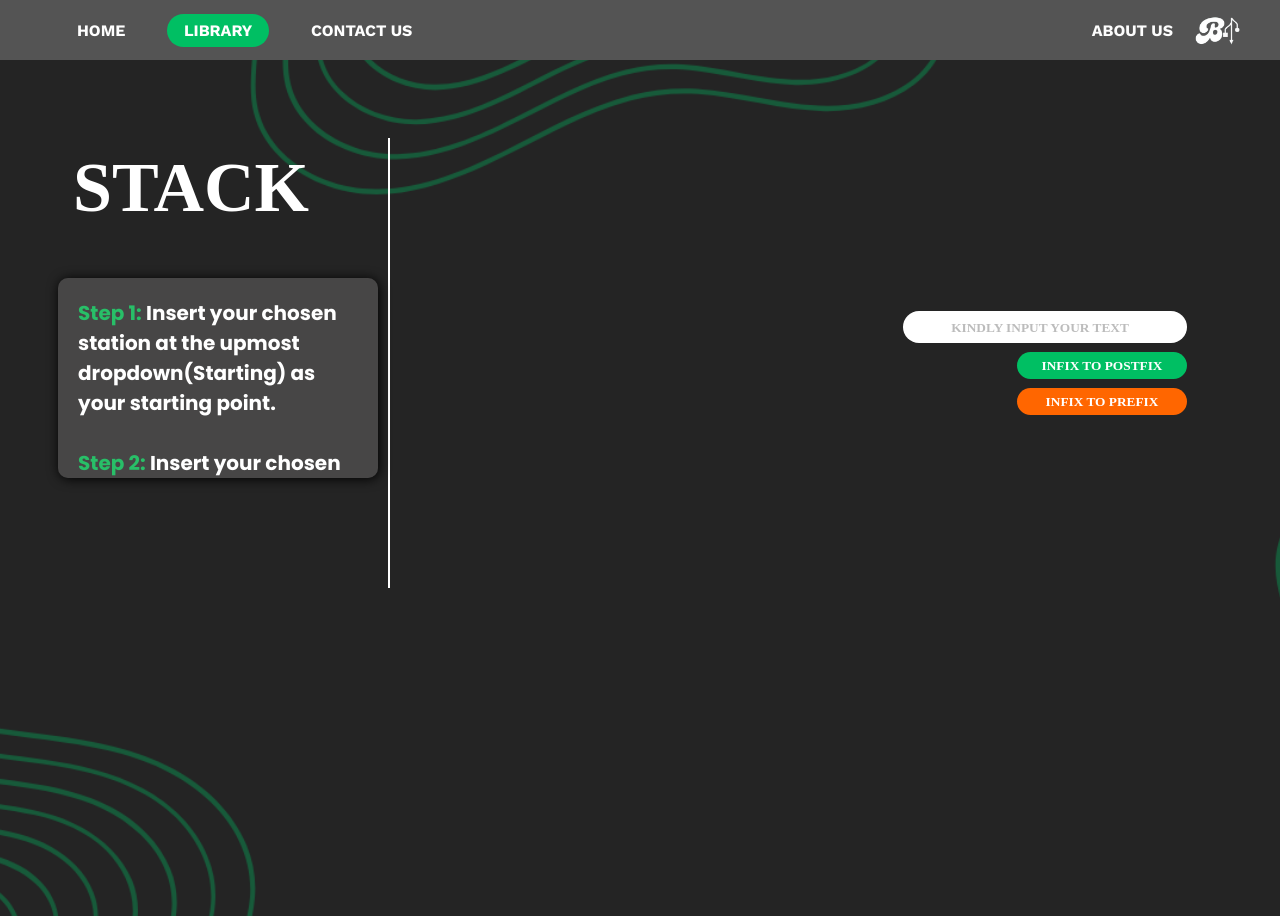
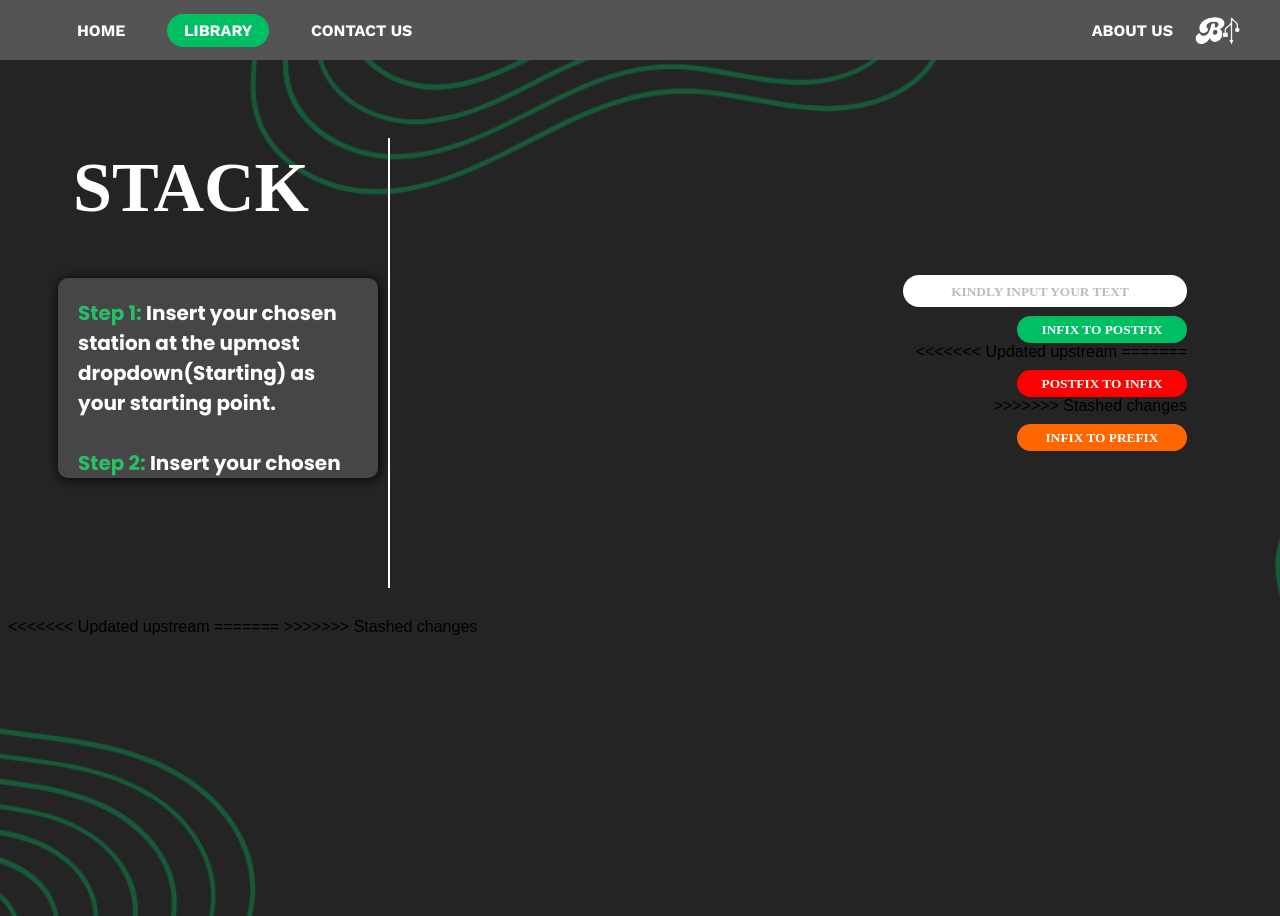
Before and after one commit to RheoCents/Baby-MEN-Webpage, a Flask app: page /work2 in a window 1280 px wide. Run offline with Flask 3, Linux system fonts and the light colour scheme; some web fonts are replaced.

Commit message:
pushhhhhh

```diff
--- a/static/CSS/stack.css
+++ b/static/CSS/stack.css
@@ -128,6 +128,21 @@ main{
   font-weight: bold;
 
 }
+body {
+    font-family: Arial, sans-serif;
+}
+
+.steps-container {
+    background-color: #f0f0f0;
+    margin: 10px 0;
+    padding: 10px;
+    border-radius: 5px;
+}
+
+.result-container {
+    margin-top: 20px;
+    font-weight: bold;
+}
 .steps-container{
   background-color: #00bf63;
   height: 30px;
--- a/templates/stack.html
+++ b/templates/stack.html
@@ -69,13 +69,20 @@
           <input class="input-text" id="expression" name="expression" type="text" placeholder="KINDLY INPUT YOUR TEXT" autocomplete="off" required>
           <!-- <input type="hidden" name="conversion_type" value="infix_to_postfix" class="conversion-type"> -->
           <button name="conversion_type" value="infix_to_postfix" type="submit" class="infix-postfix">INFIX TO POSTFIX</button>
+<<<<<<< Updated upstream
           <!-- <button name="conversion_type" value="postfix_to_infix" type="submit" class="postfix-infix">POSTFIX TO INFIX</button> -->
+=======
+          <button name="conversion_type" value="postfix_to_infix" type="submit" class="postfix-infix">POSTFIX TO INFIX</button>
+>>>>>>> Stashed changes
           <button name="conversion_type" value="infix_to_prefix" type="submit" class="infix-prefix">INFIX TO PREFIX</button>
       </form>
     </div>
   </main>
 
+<<<<<<< Updated upstream
 
 
+=======
+>>>>>>> Stashed changes
 </body>
 </html>
```
Also changed, not shown: labexercise/stack.py (line endings or trailing spaces).
